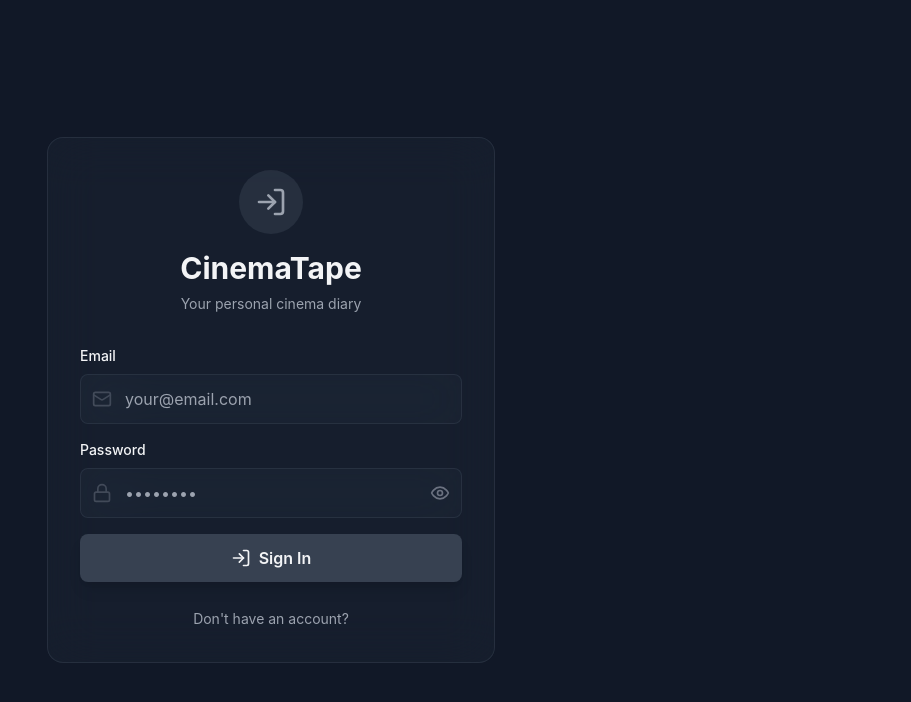
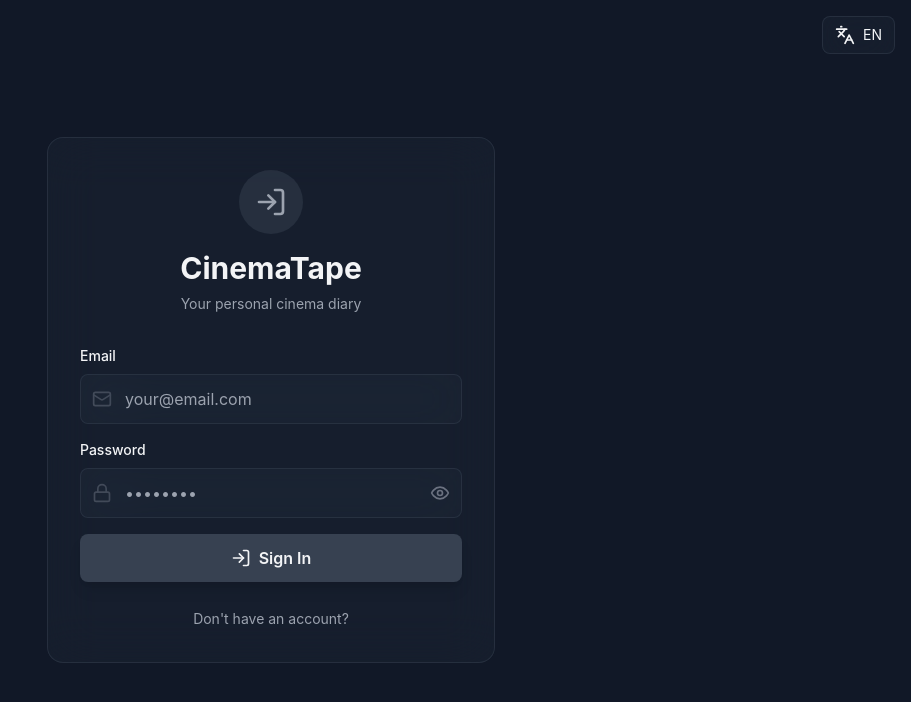
Before and after one commit to Poochie18/CinemaTape, a React (Vite) app: page /CinemaTape/signin in a window 1280 px wide. Shown: the top 702 px of the page, without its empty margins (369-1280 px from the left). Built offline with nearby package versions, Linux system fonts and the light colour scheme; no server answers.

Commit message:
feat: Add language selector to Sign In page
- Added language selector dropdown in top-right corner of Sign In page
- Users can now change language before logging in
- Language preference saved in browser localStorage via i18next
- Shows current language and flags for both English and Ukrainian

```diff
--- a/src/components/Auth.jsx
+++ b/src/components/Auth.jsx
@@ -1,17 +1,24 @@
 import { useState } from 'react';
 import { supabase } from '../lib/supabase';
-import { LogIn, Mail, Lock, Eye, EyeOff } from 'lucide-react';
+import { LogIn, Mail, Lock, Eye, EyeOff, Languages } from 'lucide-react';
 import toast from 'react-hot-toast';
 import { useTranslation } from 'react-i18next';
 
 export default function Auth() {
-  const { t } = useTranslation();
+  const { t, i18n } = useTranslation();
   const [email, setEmail] = useState('');
   const [password, setPassword] = useState('');
   const [name, setName] = useState('');
   const [loading, setLoading] = useState(false);
   const [isSignUp, setIsSignUp] = useState(false);
   const [showPassword, setShowPassword] = useState(false);
+  const [showLangDropdown, setShowLangDropdown] = useState(false);
+
+  const changeLanguage = async (lang) => {
+    await i18n.changeLanguage(lang);
+    setShowLangDropdown(false);
+    toast.success(lang === 'en' ? 'Language changed to English' : 'Мову змінено на українську');
+  };
 
   const handleAuth = async (e) => {
     e.preventDefault();
@@ -57,6 +64,42 @@ export default function Auth() {
 
   return (
     <div className="min-h-screen flex items-center justify-center p-4 bg-gray-900">
+      {/* Language Selector - Top Right */}
+      <div className="absolute top-4 right-4 z-50">
+        <div className="relative">
+          <button
+            onClick={() => setShowLangDropdown(!showLangDropdown)}
+            className="flex items-center gap-2 px-3 py-2 glass rounded-lg hover:bg-gray-800/50 transition-colors text-sm"
+          >
+            <Languages className="w-5 h-5" />
+            <span className="uppercase">{i18n.language}</span>
+          </button>
+
+          {showLangDropdown && (
+            <div className="absolute right-0 mt-2 w-40 glass rounded-lg shadow-xl border border-gray-700/50 overflow-hidden">
+              <button
+                onClick={() => changeLanguage('en')}
+                className={`w-full flex items-center gap-3 px-4 py-3 text-left transition-colors ${
+                  i18n.language === 'en' ? 'bg-gray-800/50 text-white' : 'text-gray-300 hover:bg-gray-800/50'
+                }`}
+              >
+                <span className="text-xl">🇬🇧</span>
+                <span>English</span>
+              </button>
+              <button
+                onClick={() => changeLanguage('uk')}
+                className={`w-full flex items-center gap-3 px-4 py-3 text-left transition-colors ${
+                  i18n.language === 'uk' ? 'bg-gray-800/50 text-white' : 'text-gray-300 hover:bg-gray-800/50'
+                }`}
+              >
+                <span className="text-xl">🇺🇦</span>
+                <span>Українська</span>
+              </button>
+            </div>
+          )}
+        </div>
+      </div>
+
       <div className="glass rounded-2xl p-8 w-full max-w-md">
         {/* Logo */}
         <div className="text-center mb-8">
```
